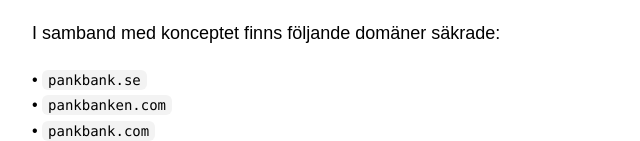
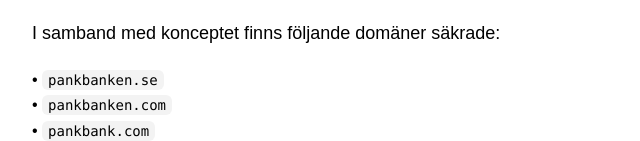
Before and after one commit to hxb254-lab/pankbank, a plain HTML site: page index.html in a window 1280 px wide. Shown: the part 667-808 px from the top of the page, 28-668 px from the left. Drawn offline with Linux system fonts and the light colour scheme.

Commit message:
Update index.html

```diff
--- a/index.html
+++ b/index.html
@@ -133,7 +133,7 @@
     </p>
 
     <div class="domains">
-      <div>• <code>pankbank.se</code></div>
+      <div>• <code>pankbanken.se</code></div>
       <div>• <code>pankbanken.com</code></div>
       <div>• <code>pankbank.com</code></div>
       <div class="meta">
```
